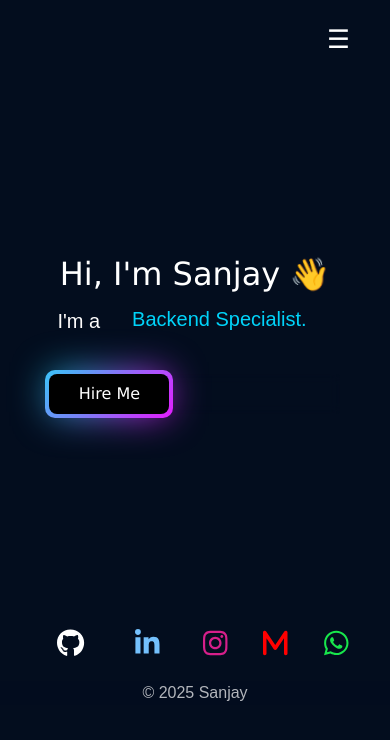
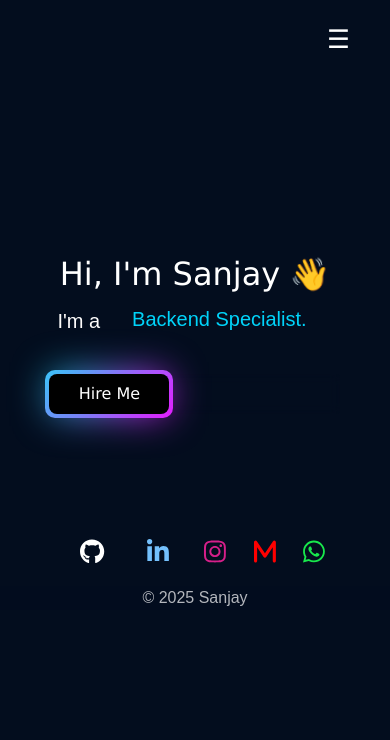
Before and after one commit to Sanjay112005/portfolio, a React (Vite) app: page / in a window 390 px wide. Shown: the top 740 px of the page. Built offline with nearby package versions, Linux system fonts and the light colour scheme.

Commit message:
Updated portfolio content

```diff
--- a/ui/card.css
+++ b/ui/card.css
@@ -334,14 +334,16 @@ html, body {
 @media (max-width: 767px) {
   .cardss {
     width: 95%;
-    padding: 10px;
+    padding: 5px;
     height: auto;
   }
 
   .reg {
     font-size: 30px;
     text-align: center;
+    margin-top: -50px;
   }
+
 
   .edit {
     width: 120px;
@@ -385,11 +387,16 @@ html, body {
     font-size: 26px;
   }
 
+
+
+
   .edit {
     width: 100px;
     height: 50px;
     font-size: 7px;
   }
+
+
 
   .download-btn button {
     padding: 6px 14px;
@@ -407,12 +414,7 @@ html, body {
     font-size: 12px;
   }
 
-  .top,
-  .speaker,
-  .camera,
-  .int {
-    transform: scale(0.9);
-  }
+
 
   .round-button {
     width: 24px;
--- a/ui/foot.css
+++ b/ui/foot.css
@@ -14,23 +14,12 @@
     margin-top: 120px;
 }
 
-.find1 h1{
-    font-size: 35px;
-    font-family: "Poppins", sans-serif;
-    text-align: center;
 
-}
-.find1 p{
-    margin-top: 10px;
-    font-size: 20px;
-
-
-}
 .find2 a {
     text-decoration: none;  /* Remove underline */
     color: inherit;
-    font-size: 28px;
-    margin: 0 18px;
+    font-size: 25px;
+    margin: 0 14px;
 }
 
 .find2 a:hover{
@@ -71,7 +60,7 @@
 @media (max-width: 768px) {
     .dot {
         /* background-color: #040e1ffe; */
-        padding-bottom: 8px;
+        padding-bottom: 40px;
         width: 100%;
         /* padding: 15px; */
         background-color: #040e1ffe;
@@ -79,6 +68,6 @@
     }
 
     .find {
-        margin-top: 180px;
+        margin-top: 90px;
     }
 }
```
